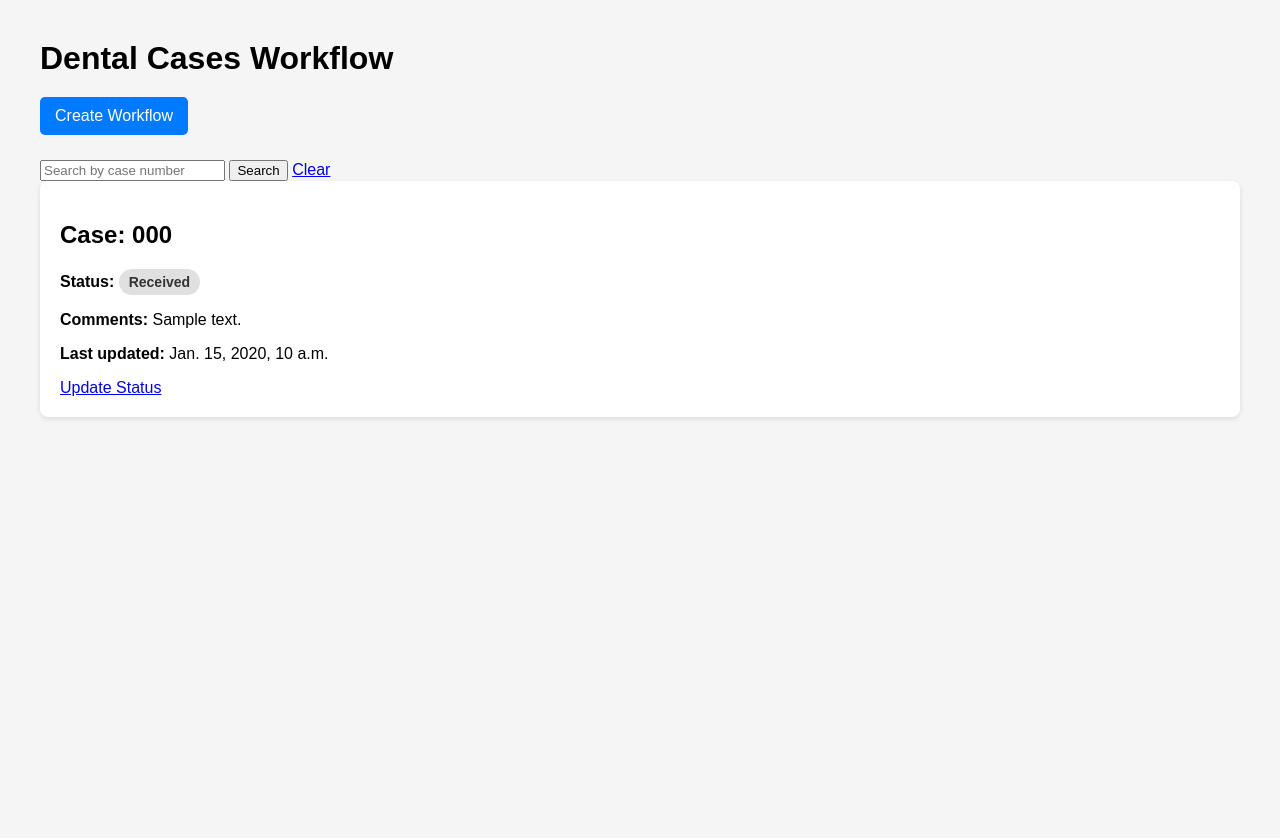
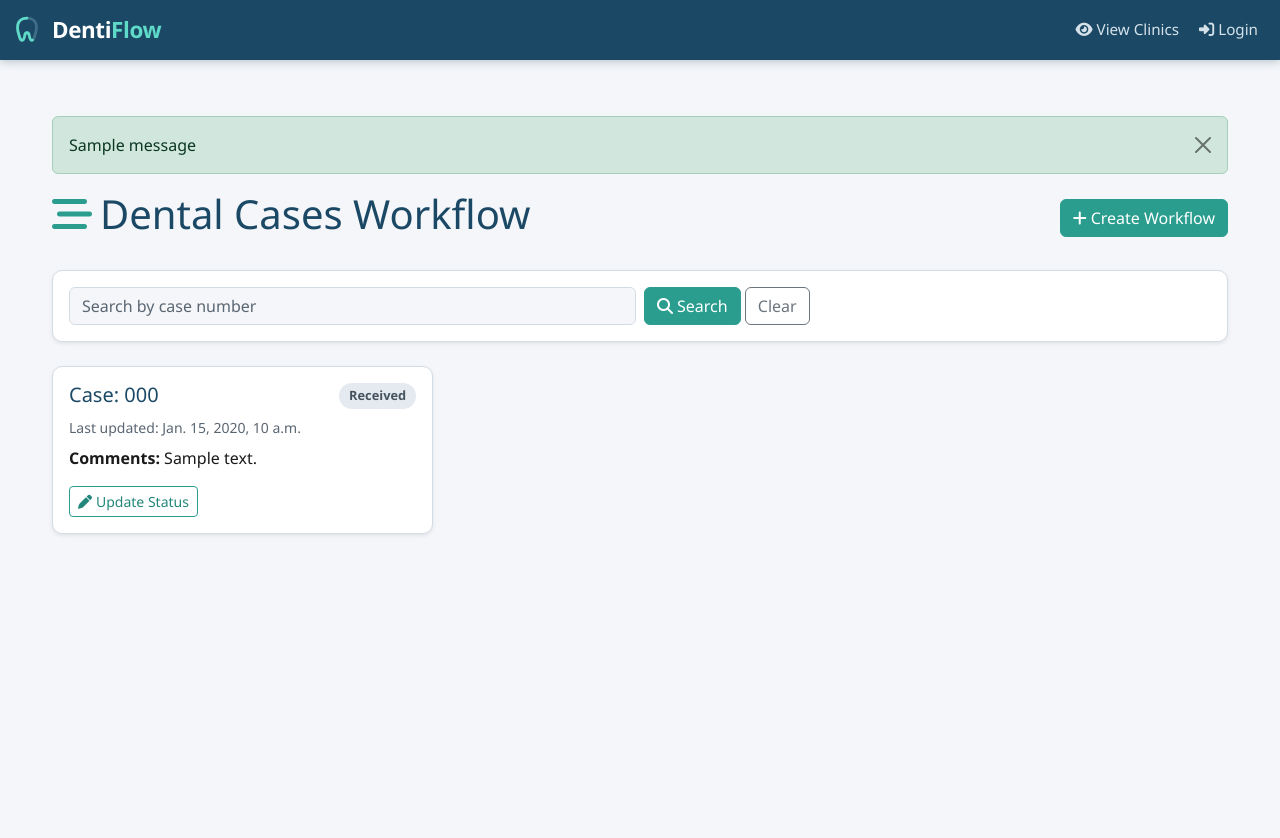
Before and after one commit to ssalazaro8/DentiFlow, a Django app: page /workflow/ in a window 1280 px wide. Before the commit the page ends 419 px from the top, so only its background shows below. Run offline with Django 5.2, Linux system fonts and the light colour scheme; tables that the repository leaves empty hold one stand-in row (values such as "Sample post"); one stand-in notice (Sample message) is shown.

Commit message:
style: move standalone pages to the shared layout

```diff
--- a/apps/dental_cases/templates/dental_cases/dashboard.html
+++ b/apps/dental_cases/templates/dental_cases/dashboard.html
@@ -60,7 +60,7 @@
         <div class="col-md-6">
             <div class="card">
                 <div class="card-header">
-                    Casos por Estado
+                    Cases by Status
                 </div>
                 <ul class="list-group list-group-flush">
                     {% for stage in cases_by_stage %}
--- a/templates/workflow/list.html
+++ b/templates/workflow/list.html
@@ -1,172 +1,72 @@
-<!DOCTYPE html>
-<html lang="en">
-<head>
-    <meta charset="UTF-8">
-    <meta name="viewport" content="width=device-width, initial-scale=1.0">
+{% extends "base.html" %}
 
-    <title>Dental Cases Workflow</title>
+{% block title %}Workflow - DentiFlow{% endblock %}
 
-    <style>
-        body {
-            font-family: Arial, sans-serif;
-            margin: 40px;
-            background-color: #f5f5f5;
-        }
+{% block content %}
+<div class="d-flex justify-content-between align-items-center mb-4">
+    <h1><i class="fas fa-stream me-2"></i>Dental Cases Workflow</h1>
+    <a class="btn btn-primary" href="{% url 'workflow_create' %}">
+        <i class="fas fa-plus me-1"></i>Create Workflow
+    </a>
+</div>
 
-        h1 {
-            margin-bottom: 20px;
-        }
-
-        .create-button {
-            display: inline-block;
-            padding: 10px 15px;
-            background-color: #007bff;
-            color: white;
-            text-decoration: none;
-            border-radius: 5px;
-            margin-bottom: 25px;
-        }
-
-        .workflow-card {
-            background-color: white;
-            padding: 20px;
-            margin-bottom: 15px;
-            border-radius: 8px;
-            box-shadow: 0 2px 5px rgba(0, 0, 0, 0.1);
-        }
-
-        .status {
-    display: inline-block;
-    padding: 5px 10px;
-    border-radius: 15px;
-    font-weight: bold;
-    font-size: 14px;
-}
-
-/* Received */
-.status-received {
-    background-color: #e0e0e0;
-    color: #333333;
-}
-
-/* 3D Design */
-.status-design {
-    background-color: #cce5ff;
-    color: #004085;
-}
-
-/* Printing / Milling */
-.status-printing {
-    background-color: #fff3cd;
-    color: #856404;
-}
-
-/* Quality Control */
-.status-qc {
-    background-color: #d4edda;
-    color: #155724;
-}
-
-/* Shipped */
-.status-shipped {
-    background-color: #e0ccff;
-    color: #5a189a;
-}
-    </style>
-</head>
-
-<body>
-
-    <h1>Dental Cases Workflow</h1>
-
-    <a class="create-button" href="{% url 'workflow_create' %}">
-        Create Workflow
-    </a>
-    <form method="get">
-
+<form method="get" class="card card-body shadow-sm mb-4">
+    <div class="row g-2">
+        <div class="col-md-6">
             <input
+                class="form-control"
                 type="text"
                 name="case_number"
                 placeholder="Search by case number"
                 value="{{ case_number }}"
             >
-
-    <button type="submit">
-        Search
+        </div>
+        <div class="col-auto">
+            <button type="submit" class="btn btn-primary">
+                <i class="fas fa-search me-1"></i>Search
             </button>
-
-    <a href="{% url 'workflow_list' %}">
+            <a class="btn btn-outline-secondary" href="{% url 'workflow_list' %}">
                 Clear
             </a>
-
+        </div>
+    </div>
 </form>
 
+<div class="row g-3">
     {% for workflow in workflows %}
+    <div class="col-md-6 col-xl-4">
+        <div class="card shadow-sm h-100">
+            <div class="card-body">
 
-        <div class="workflow-card">
-
-            <h2>
-                Case: {{ workflow.dental_case.case_number }}
-            </h2>
-
-            <p>
-                <strong>Status:</strong>
-
-                {% if workflow.current_stage == "RECEIVED" %}
-
-    <span class="status status-received">
+                <div class="d-flex justify-content-between align-items-start mb-2">
+                    <h5 class="mb-0">Case: {{ workflow.dental_case.case_number }}</h5>
+                    <span class="df-stage df-stage-{{ workflow.current_stage|lower }}">
                         {{ workflow.get_current_stage_display }}
                     </span>
+                </div>
 
-{% elif workflow.current_stage == "DESIGN" %}
-
-    <span class="status status-design">
-        {{ workflow.get_current_stage_display }}
-    </span>
-
-{% elif workflow.current_stage == "PRINTING" %}
-
-    <span class="status status-printing">
-        {{ workflow.get_current_stage_display }}
-    </span>
-
-{% elif workflow.current_stage == "QC" %}
-
-    <span class="status status-qc">
-        {{ workflow.get_current_stage_display }}
-    </span>
-
-{% elif workflow.current_stage == "SHIPPED" %}
-
-    <span class="status status-shipped">
-        {{ workflow.get_current_stage_display }}
-    </span>
-
-{% endif %}
+                <p class="text-muted small mb-2">
+                    Last updated: {{ workflow.updated_at }}
                 </p>
 
-            <p class="comments">
+                {% if workflow.comments %}
+                <p class="mb-3">
                     <strong>Comments:</strong>
                     {{ workflow.comments }}
                 </p>
+                {% endif %}
 
-            <p>
-                <strong>Last updated:</strong>
-                {{ workflow.updated_at }}
-            </p>
-            <a href="{% url 'workflow_update_stage' workflow.id %}">
-    Update Status
+                <a class="btn btn-sm btn-outline-primary" href="{% url 'workflow_update_stage' workflow.id %}">
+                    <i class="fas fa-pen me-1"></i>Update Status
                 </a>
 
             </div>
-
+        </div>
+    </div>
     {% empty %}
-
-        <div class="workflow-card">
-            <p>No workflows available.</p>
+    <div class="col-12">
+        <div class="alert alert-info mb-0">No workflows available.</div>
     </div>
-
     {% endfor %}
-
-</body>
-</html>
+</div>
+{% endblock %}
--- a/templates/workflow/tracking.html
+++ b/templates/workflow/tracking.html
@@ -1,11 +1,8 @@
 {% extends "dental_cases/base.html" %}
 {% block content %}
-<style>
-.tracking-hero{background:linear-gradient(135deg,#ff5f6d,#ff8c42);color:white;border-radius:18px;padding:2rem}.tracking-step{position:relative;padding-left:2.7rem;padding-bottom:1.7rem}.tracking-step:before{content:"";position:absolute;left:.65rem;top:1.35rem;height:calc(100% - .4rem);border-left:2px solid #dee2e6}.tracking-step:last-child:before{display:none}.tracking-dot{position:absolute;left:0;top:.15rem;width:1.35rem;height:1.35rem;border-radius:50%;background:#dee2e6;border:4px solid white;box-shadow:0 0 0 2px #dee2e6}.tracking-step.active .tracking-dot{background:#ff5f6d;box-shadow:0 0 0 2px #ff5f6d}
-</style>
 <div class="tracking-hero shadow-sm mb-4"><div class="d-flex justify-content-between align-items-start gap-3 flex-wrap"><div><div class="opacity-75 small">LIVE CASE TRACKING</div><h1 class="h2 mb-1">{{ dental_case.case_number }}</h1><div>{{ dental_case.get_service_type_display }} · {{ dental_case.clinic_name }}</div></div>{% if workflow %}<div class="text-end"><div class="display-6 fw-bold">{{ workflow.progress_percentage }}%</div><div>In production</div></div>{% endif %}</div>{% if workflow %}<div class="progress mt-4" style="height:10px"><div class="progress-bar bg-white" role="progressbar" style="width:{{ workflow.progress_percentage }}%" aria-valuenow="{{ workflow.progress_percentage }}" aria-valuemin="0" aria-valuemax="100"></div></div>{% endif %}</div>
 {% if not workflow %}<div class="alert alert-info">This case is waiting for the laboratory to start production.</div>{% else %}
-<div class="row g-4"><div class="col-lg-7"><div class="card shadow-sm h-100"><div class="card-body p-4"><h2 class="h5 mb-4">Production route</h2>{% for key, label in workflow.STAGE_CHOICES %}<div class="tracking-step {% if workflow.current_stage == key %}active{% endif %}"><span class="tracking-dot"></span><strong>{{ label }}</strong>{% if workflow.current_stage == key %}<span class="badge bg-danger ms-2">Current stage</span>{% endif %}</div>{% endfor %}</div></div></div><div class="col-lg-5"><div class="card shadow-sm mb-4"><div class="card-body"><h2 class="h5">Case team</h2><p class="mb-1"><strong>Laboratory:</strong> {{ dental_case.laboratory }}</p><p class="mb-0"><strong>Technician:</strong> {% if dental_case.technician_assignment %}{{ dental_case.technician_assignment.technician }}{% else %}Pending assignment{% endif %}</p></div></div><div class="card shadow-sm"><div class="card-body"><h2 class="h5">Latest update</h2><p class="mb-1"><strong>{{ workflow.get_current_stage_display }}</strong></p><p class="text-muted mb-0">{{ workflow.comments|default:"The laboratory has not added details yet." }}</p></div></div></div></div>
+<div class="row g-4"><div class="col-lg-7"><div class="card shadow-sm h-100"><div class="card-body p-4"><h2 class="h5 mb-4">Production route</h2>{% for key, label in workflow.STAGE_CHOICES %}<div class="tracking-step {% if workflow.current_stage == key %}active{% endif %}"><span class="tracking-dot"></span><strong>{{ label }}</strong>{% if workflow.current_stage == key %}<span class="badge bg-warning text-dark ms-2">Current stage</span>{% endif %}</div>{% endfor %}</div></div></div><div class="col-lg-5"><div class="card shadow-sm mb-4"><div class="card-body"><h2 class="h5">Case team</h2><p class="mb-1"><strong>Laboratory:</strong> {{ dental_case.laboratory }}</p><p class="mb-0"><strong>Technician:</strong> {% if dental_case.technician_assignment %}{{ dental_case.technician_assignment.technician }}{% else %}Pending assignment{% endif %}</p></div></div><div class="card shadow-sm"><div class="card-body"><h2 class="h5">Latest update</h2><p class="mb-1"><strong>{{ workflow.get_current_stage_display }}</strong></p><p class="text-muted mb-0">{{ workflow.comments|default:"The laboratory has not added details yet." }}</p></div></div></div></div>
 <div class="card shadow-sm mt-4"><div class="card-body p-4"><div class="d-flex justify-content-between align-items-center mb-3"><h2 class="h5 mb-0">Latest movements</h2><div>{% if dental_case.laboratory %}<a class="btn btn-sm btn-primary" href="{% url 'workflow_update_stage' workflow.id %}">Update progress</a>{% endif %} <a class="btn btn-sm btn-outline-secondary" href="{% url 'workflow_history' workflow.id %}">Full history</a></div></div>{% for update in workflow.updates.all %}<div class="border-start border-3 ps-3 pb-3 mb-3"><strong>{% if update.previous_stage %}{{ update.get_previous_stage_display }} → {% endif %}{{ update.get_stage_display }} · {{ update.progress_percentage }}%</strong><div>{{ update.comment|default:"Status updated" }}</div><small class="text-muted">{{ update.created_at|date:"M d, Y H:i" }}{% if update.updated_by %} · {{ update.updated_by }}{% endif %}</small></div>{% empty %}<p class="text-muted mb-0">No updates yet.</p>{% endfor %}</div></div>{% endif %}
 <div class="mt-4"><a class="btn btn-outline-secondary" href="{% url 'dental_case_detail' dental_case.id %}">Back to case</a></div>
 {% endblock %}
```
Also changed, not shown: apps/laboratories/templates/laboratories/search.html (+39 -49 lines), templates/403.html (+5 -3 lines), templates/users/create.html (+7 -28 lines), templates/workflow/create.html (+25 -26 lines), templates/workflow/history.html (+28 -98 lines). Lines whose indentation alone changed are shown as unchanged.
